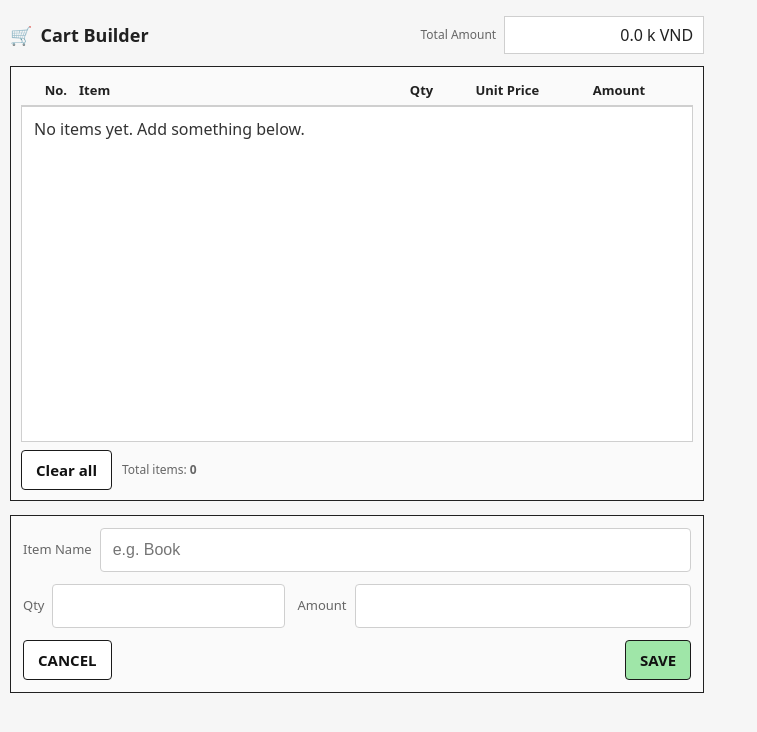
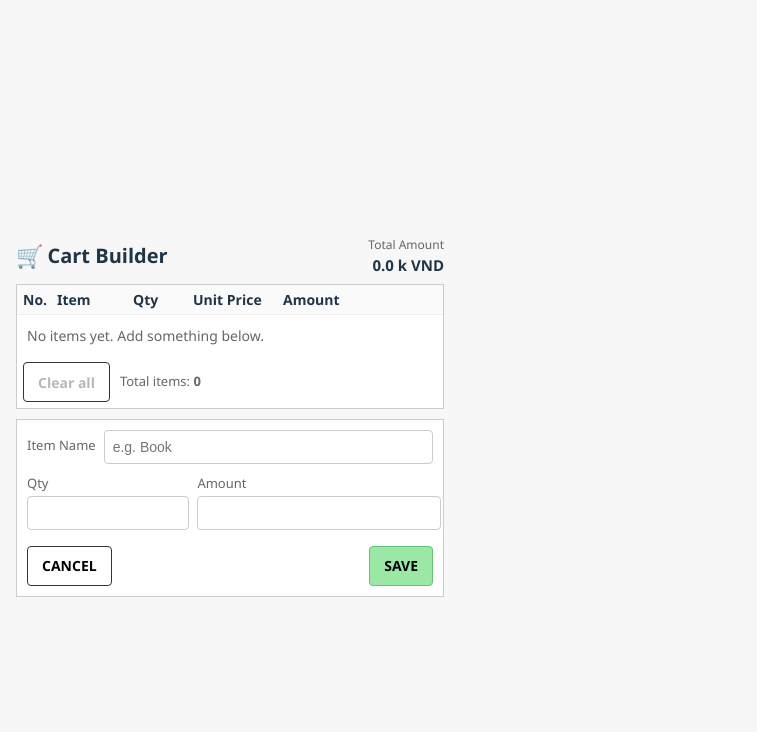
Before and after one commit to aveloxpro-ux/Shopping-Cart-TNS, a React (Vite) app: page / in a window 1280 px wide. Shown: the top 732 px of the page, without its empty margins (0-757 px from the left). Built offline with nearby package versions, Linux system fonts and the light colour scheme.

Commit message:
Update version v0.7

```diff
--- a/src/App.css
+++ b/src/App.css
@@ -1,180 +1,262 @@
+/* App.css – v16 */
+
 :root {
-  --row-h: 48px;   /* 7 visible rows (taller for touch) */
-  --border: #cfcfcf;
-  --ink: #212121;
+  --border: #ccc;
+  --bg: #fff;
   --muted: #666;
-  --bg: #fff;
-  --panel: #fafafa;
-
-  --green: #9fe6a8;
-  --green-hover: #8dd494;
-
-  /* Button sizing (10% smaller, slightly smaller font) */
-  --btn-pad-y: 9px;
-  --btn-pad-x: 14px;
-  --btn-font: 15px;
+  --green: #9be7a6;
+  --green-dark: #67c374;
+  --red: #f4a6a6;
+  --red-dark: #d9534f;
+  --font: "Segoe UI", sans-serif;
+  --btn-h: 40px; /* slightly smaller */
+  --btn-font: 14px; /* one step smaller */
 }
 
-* { box-sizing: border-box; }
-html, body, #root { height: 100%; }
-html, body { overflow-x: hidden; margin: 0; }
-
 body {
-  font-family: ui-sans-serif, system-ui, -apple-system, Segoe UI, Roboto, Arial;
-  color: var(--ink);
-  background: #f6f6f6;
+  font-family: var(--font);
+  background: #f7f7f7;
+  padding: 1rem;
+  margin: 0;
 }
 
-.wrap { max-width: 920px; margin: 16px auto; padding: 0 10px 40px; }
+.wrap {
+  max-width: 600px;
+  margin: auto;
+}
 
-/* ---------- header ---------- */
 .header {
-  display: grid;
-  grid-template-columns: 1fr auto;
-  gap: 12px;
+  display: flex;
+  justify-content: space-between;
   align-items: center;
-  margin-bottom: 12px;
+  margin-bottom: 8px;
 }
-.title { font-weight: 700; font-size: 18px; display: inline-flex; align-items: center; gap: 8px; }
-.title .emoji { opacity: .85; }
-.totalBox { display: grid; grid-template-columns: 120px 200px; gap: 8px; align-items: center; }
-.totalLabel { font-size: 12px; color: var(--muted); text-align: right; }
-.totalValue { border: 1px solid var(--border); background: var(--bg); padding: 6px 10px; text-align: right; font-variant-numeric: tabular-nums; }
 
-/* ---------- table card ---------- */
-.card { border: 1px solid var(--ink); background: var(--panel); padding: 10px; margin-bottom: 14px; }
+.title {
+  font-size: 20px;
+  font-weight: bold;
+  display: flex;
+  align-items: center;
+  gap: 4px;
+}
+
+.emoji {
+  font-size: 22px;
+}
+
+.totalBox {
+  display: flex;
+  flex-direction: column;
+  align-items: flex-end;
+}
+
+.totalLabel {
+  font-size: 12px;
+  color: var(--muted);
+}
+
+.totalValue {
+  font-size: 15px;
+  font-weight: bold;
+}
+
+/* Card (table) */
+.card {
+  border: 1px solid var(--border);
+  background: var(--bg);
+  margin-bottom: 10px;
+}
+
 .tableHeader,
 .row {
   display: grid;
-  grid-template-columns: 50px 1fr 70px 100px 100px 40px; /* wider Item, small remove */
+  grid-template-columns: 34px 1fr 60px 90px 100px 54px;
+  padding: 4px 6px;
   align-items: center;
-  gap: 6px;
-}
-.tableHeader { font-size: 13px; font-weight: 600; border-bottom: 1px solid var(--border); padding: 4px 2px; }
-.tableBody { height: calc(7 * var(--row-h)); overflow-y: auto; background: #fff; border: 1px solid var(--border); }
-.empty { padding: 10px 12px; color: #333; }
-.row { min-height: var(--row-h); padding: 4px 4px; border-bottom: 1px solid #eee; cursor: pointer; }
-.row:hover { background: #f7f7f7; }
-.row.selected { background: #eef6ff; }
-.row:last-child { border-bottom: none; }
-
-.col.no { text-align: right; padding-right: 6px; }
-.col.qty, .col.unit, .col.amount, .col.action { text-align: right; }
-.itemCell { overflow: hidden; white-space: nowrap; text-overflow: ellipsis; }
-.mono { font-variant-numeric: tabular-nums; }
-
-/* small remove X */
-.remX {
-  width: 22px; height: 22px; line-height: 20px;
-  padding: 0;
-  border: 1px solid #b91c1c;
-  color: #b91c1c;
-  background: #ffe3e3;
-  border-radius: 3px;
-  font-weight: 700;
-  cursor: pointer;
-}
-.remX:hover { filter: brightness(0.97)); }
-
-/* footer */
-.cardFooter { display: flex; justify-content: space-between; align-items: center; padding-top: 8px; }
-.footerLeft { display: flex; align-items: center; gap: 10px; }
-.muted { color: var(--muted); font-size: 12px; }
-
-/* ---------- add/edit panel (3 rows) ---------- */
-.panel-3rows {
-  border: 1px solid var(--ink);
-  background: var(--panel);
-  padding: 12px;
-  display: grid;
-  gap: 12px;
+  border-bottom: 1px solid #eee;
+  font-size: 14px;
 }
 
-/* Row 1: label + full-width input */
-.panel-3rows .row1 {
-  display: grid;
-  grid-template-columns: auto 1fr;
-  gap: 8px;
-  align-items: center;
+.tableHeader {
+  background: #fafafa;
+  font-weight: bold;
 }
 
-/* Row 2: TWO columns that never stack (Qty 40% | Amount 60%) */
-.panel-3rows .row2 {
-  display: grid;
-  grid-template-columns: 2fr 3fr; /* 40% / 60% */
-  gap: 12px;
-}
-.panel-3rows .row2 .field {
-  display: grid;
-  grid-template-columns: auto 1fr; /* label + input */
-  gap: 8px;
-  align-items: center;
-  min-width: 0; /* prevent overflow on small iPhones */
+.row.selected {
+  background: #e8f5ff;
 }
 
-.lbl { font-size: 13px; color: var(--muted); white-space: nowrap; }
-
-.in {
-  width: 100%;
-  border: 1px solid var(--border);
-  background: #fff;
-  padding: 10px 12px;
-  border-radius: 4px;
-  font-size: 16px; /* >=16 to avoid iOS zoom */
-  line-height: 1.4;
-  color: #111;
-  min-width: 0; /* allow shrink */
+.col.mono {
+  font-family: monospace;
 }
 
-/* Row 3: buttons on ends */
-.panel-3rows .row3 {
+.itemCell {
+  overflow: hidden;
+  text-overflow: ellipsis;
+  white-space: nowrap;
+}
+
+.tableBody {
+  max-height: calc(7 * 42px); /* show 7 rows */
+  overflow-y: auto;
+}
+
+.empty {
+  padding: 10px;
+  color: var(--muted);
+  font-size: 14px;
+}
+
+.cardFooter {
   display: flex;
-  justify-content: space-between; /* CANCEL left, SAVE right */
+  justify-content: space-between;
+  align-items: center;
+  padding: 6px;
+}
+
+.footerLeft {
+  display: flex;
+  align-items: center;
   gap: 10px;
 }
 
-/* Buttons (10% smaller, slightly smaller font) */
-.btn {
-  border: 1px solid #1a1a1a;
-  border-radius: 4px;
-  padding: var(--btn-pad-y) var(--btn-pad-x);
-  font-weight: 700;
-  cursor: pointer;
-  font-size: var(--btn-font);
-  color: #111;
-}
-.btn.ghost { background: #fff; }
-.btn.add { background: var(--green); }
-.btn.add:hover { background: var(--green-hover); }
-
-.errors { margin-top: 8px; padding-left: 18px; color: #b91c1c; font-size: 13px; }
-
-/* ---------- modal ---------- */
-.modalBackdrop { position: fixed; inset: 0; background: rgba(0,0,0,.35); display: grid; place-items: center; z-index: 50; }
-.modalBox { width: min(460px, 92vw); background: #fff; border: 1px solid #1a1a1a; border-radius: 8px; padding: 18px; box-shadow: 0 10px 30px rgba(0,0,0,.25); }
-.modalTitle { font-weight: 700; margin-bottom: 6px; }
-.modalBody { color: #333; margin-bottom: 14px; }
-.modalActions { display: flex; gap: 10px; justify-content: flex-end; }
-
-/* ---------- responsive tweaks ---------- */
-@media (max-width: 600px) {
-  .wrap { padding: 0 8px 36px; }
-  .tableHeader, .row {
-    grid-template-columns: 40px 1fr 56px 80px 88px 38px;
-    gap: 6px; font-size: 14px;
-  }
-  .totalBox { grid-template-columns: auto 140px; gap: 6px; }
-
-  /* keep 40/60 split even on small phones */
-  .panel-3rows .row2 { grid-template-columns: 2fr 3fr; gap: 10px; }
+.muted {
+  font-size: 13px;
+  color: var(--muted);
 }
 
-@media (max-width: 420px) {
-  :root { --row-h: 44px; }
-  .tableHeader, .row {
-    grid-template-columns: 34px 1fr 48px 72px 78px 34px;
-    gap: 5px; font-size: 13px;
-  }
-  /* still keep two columns */
-  .panel-3rows .row2 { grid-template-columns: 2fr 3fr; }
+/* Buttons */
+.btn {
+  border: 1px solid #333;
+  background: #eee;
+  padding: 0 14px;
+  height: var(--btn-h);
+  font-size: var(--btn-font);
+  font-weight: bold;
+  cursor: pointer;
+  border-radius: 4px;
 }
+
+.btn:hover {
+  opacity: 0.9;
+}
+
+.btn.add {
+  background: var(--green);
+  border-color: var(--green-dark);
+}
+
+.btn.ghost {
+  background: #fff;
+}
+
+.remX {
+  background: var(--red);
+  border: 1px solid var(--red-dark);
+  color: #000;
+  padding: 2px 6px;
+  font-size: 12px;
+  cursor: pointer;
+}
+
+.remX:hover {
+  background: var(--red-dark);
+  color: #fff;
+}
+
+/* Panel */
+.panel-3rows {
+  border: 1px solid var(--border);
+  background: var(--bg);
+  padding: 10px;
+  display: flex;
+  flex-direction: column;
+  gap: 10px;
+}
+
+.panel-3rows .row1,
+.panel-3rows .row2,
+.panel-3rows .row3 {
+  display: flex;
+  align-items: center;
+  gap: 8px;
+}
+
+.panel-3rows .row1 .in {
+  flex: 1;
+}
+
+.panel-3rows .row2 {
+  display: grid;
+  grid-template-columns: 40% 60%;
+  gap: 8px;
+}
+
+.field {
+  display: flex;
+  flex-direction: column;
+}
+
+.lbl {
+  font-size: 13px;
+  margin-bottom: 2px;
+  color: var(--muted);
+}
+
+.in {
+  padding: 8px;
+  font-size: 14px;
+  border: 1px solid var(--border);
+  border-radius: 4px;
+}
+
+.row3 {
+  display: flex;
+  justify-content: space-between;
+  margin-top: 6px;
+}
+
+/* Errors */
+.errors {
+  margin: 6px 0;
+  padding-left: 18px;
+  color: red;
+  font-size: 13px;
+}
+
+/* Modal */
+.modalBackdrop {
+  position: fixed;
+  inset: 0;
+  background: rgba(0,0,0,0.5);
+  display: flex;
+  align-items: center;
+  justify-content: center;
+}
+
+.modalBox {
+  background: #fff;
+  padding: 16px;
+  border-radius: 6px;
+  max-width: 280px;
+}
+
+.modalTitle {
+  font-weight: bold;
+  margin-bottom: 6px;
+}
+
+.modalBody {
+  font-size: 14px;
+  margin-bottom: 12px;
+}
+
+.modalActions {
+  display: flex;
+  justify-content: flex-end;
+  gap: 8px;
+}
+
+.modalActions .equal {
+  flex: 1;
+}
--- a/src/App.jsx
+++ b/src/App.jsx
@@ -2,19 +2,18 @@ import React, { useEffect, useMemo, useRef, useState } from "react";
 import "./App.css";
 
 /**
- * Cart Builder — v15
+ * Cart Builder — v16
+ * - iOS fix: Qty uses inputMode="decimal" (so Return/Next appears) while we still restrict to digits only.
  * - Panel Row2 stays TWO columns (Qty 40% | Amount 60%) on all widths
  * - Enter key moves focus: Item -> Qty -> Amount; on Amount it dismisses keyboard
  * - Panel Amount = unit price; Table Amount = qty * unit price (plain number)
- * - Total box still shows k VND
- * - Buttons slightly smaller (kept)
- * - 7 visible table rows; clear-all modal
+ * - Total box shows k VND; buttons slightly smaller; 7-row table; clear-all modal
  */
 
 export default function App() {
   const [items, setItems] = useState(() => {
     try {
-      const raw = localStorage.getItem("shopping_cart_items_v15");
+      const raw = localStorage.getItem("shopping_cart_items_v16");
       return raw ? JSON.parse(raw) : [];
     } catch {
       return [];
@@ -38,7 +37,7 @@ export default function App() {
   const amountRef = useRef(null);
 
   useEffect(() => {
-    localStorage.setItem("shopping_cart_items_v15", JSON.stringify(items));
+    localStorage.setItem("shopping_cart_items_v16", JSON.stringify(items));
   }, [items]);
 
   useEffect(() => {
@@ -222,7 +221,8 @@ export default function App() {
               ref={qtyRef}
               className="in"
               type="text"
-              inputMode="numeric"
+              /* iOS: use decimal keypad so Return/Next appears, still keep digits only */
+              inputMode="decimal"
               pattern="[0-9]*"
               value={qtyStr}
               onChange={(e) => setQtyStr(onlyDigits(e.target.value))}
```
